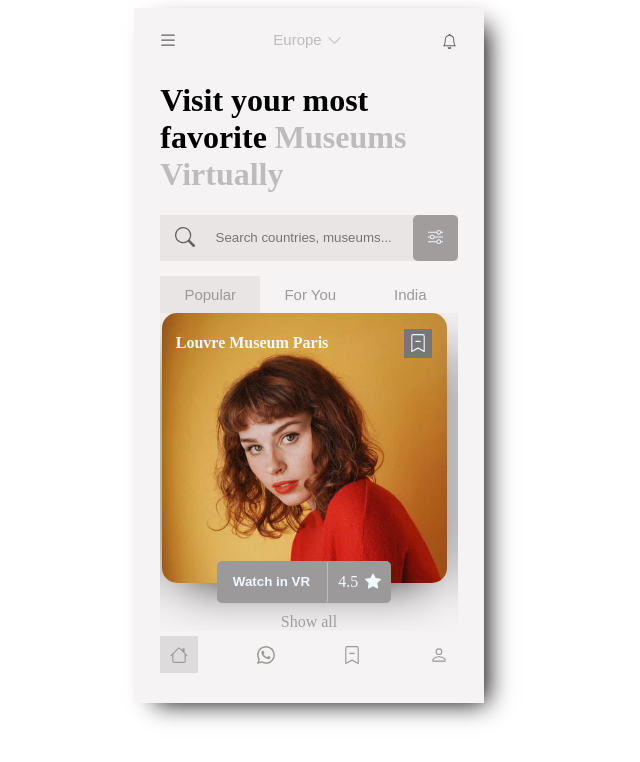
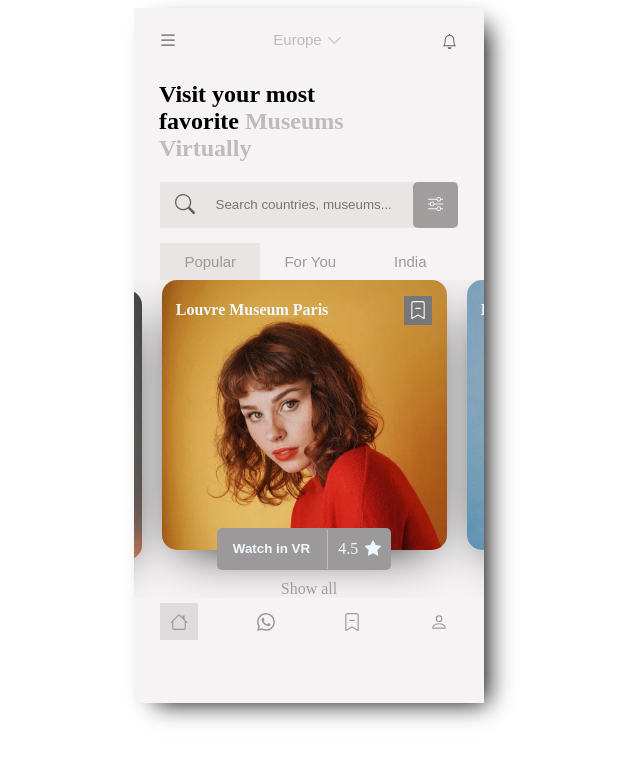
Before and after one commit to sito8943/ui-train, a React (Create React App) app: page / in a window 1280 px wide. Shown: the top 762 px of the page, without its empty margins (331-971 px from the left). Built offline with nearby package versions, Linux system fonts and the light colour scheme.

Commit message:
tabs position fixed

```diff
--- a/src/layouts/uiuxdesig.trends/Museums Virtually/layouts/TabView/TabView.jsx
+++ b/src/layouts/uiuxdesig.trends/Museums Virtually/layouts/TabView/TabView.jsx
@@ -23,10 +23,12 @@ const TabView = (props) => {
     alignItems: "center",
     padding: "15px 0 0px 0px",
     overflow: "auto",
+    width: "85%",
+    margin: "auto",
   });
 
   const tabContainer = css({
-    width: "85%",
+    width: "100%",
   });
 
   return (
--- a/src/layouts/uiuxdesig.trends/Museums Virtually/views/Home/Home.jsx
+++ b/src/layouts/uiuxdesig.trends/Museums Virtually/views/Home/Home.jsx
@@ -8,12 +8,15 @@ import Search from "../../components/Search/Search";
 import Dock from "../../components/Dock/Dock";
 import TabView from "../../layouts/TabView/TabView";
 import ImageCard from "../../components/Card/ImageCard/ImageCard";
+import Slideshow from "../../layouts/Slideshow/Slideshow";
 
 // images
 import img1 from "../../../../../assets/images/img1.jpg";
 import img2 from "../../../../../assets/images/img2.jpg";
 import img3 from "../../../../../assets/images/img3.jpg";
-import Slideshow from "../../layouts/Slideshow/Slideshow";
+
+// styles
+import "./style.css";
 
 const tabs = ["Popular", "For You", "India", "China", "Japan"];
 
@@ -47,10 +50,13 @@ function Home() {
   return (
     <div className={containerCss}>
       <Navbar />
-      <h1 style={{ width: "85%" }}>
-        Visit your most favorite{" "}
-        <span className={spanTitle}>Museums Virtually</span>
-      </h1>
+      <div style={{ width: "100%", marginLeft: 50 }}>
+        <h2 style={{ width: "69%" }}>
+          Visit your most favorite{" "}
+          <span className={spanTitle}>Museums Virtually</span>
+        </h2>
+      </div>
+
       <Search />
       <TabView tabs={tabs} content={tabContent} />
       <Dock />
--- /dev/null
+++ b/src/layouts/uiuxdesig.trends/Museums Virtually/views/Home/style.css
@@ -0,0 +1,4 @@
+*::-webkit-scrollbar {
+  width: 0px;
+  background: transparent;
+}
--- a/src/views/main/style.scss
+++ b/src/views/main/style.scss
@@ -1,4 +1,5 @@
 .main-screen {
   display: grid;
   place-content: center;
+  color: #f0f8ff;
 }
```
